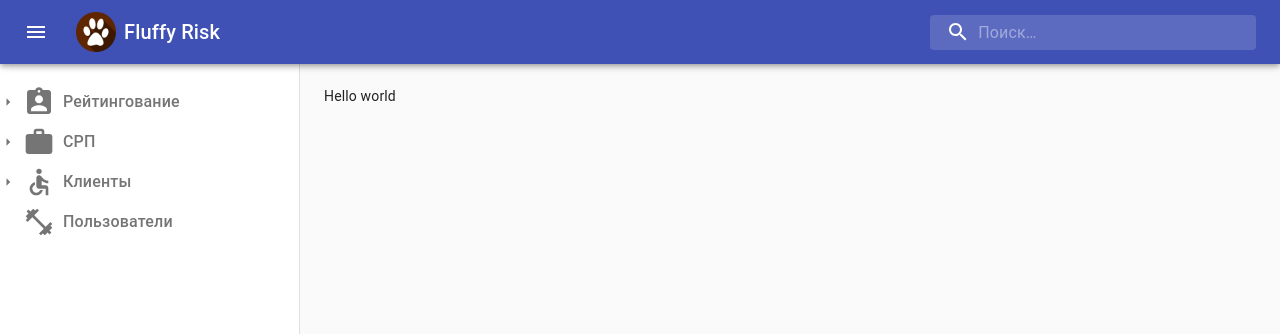
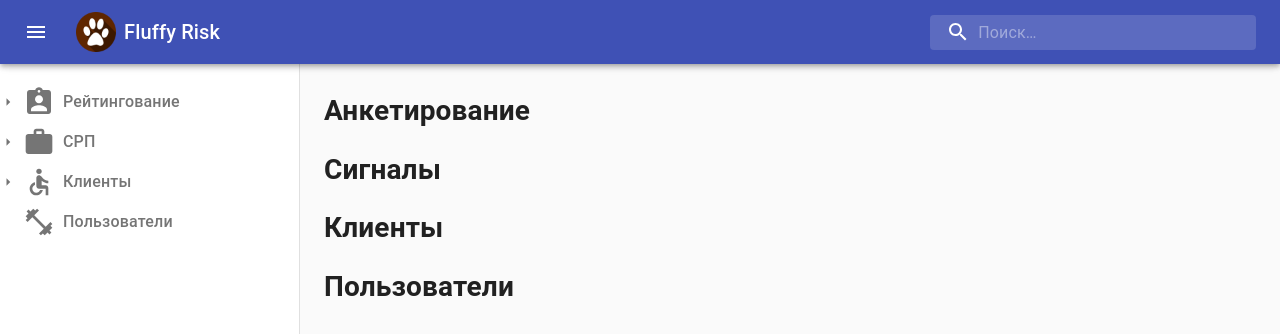
Before and after one commit to Arsainos/fluffy-risk, a React (Create React App) app in the folder client/: page / in a window 1280 px wide. Shown: the top 334 px of the page. Built offline with nearby package versions, Linux system fonts and the light colour scheme.

Commit message:
<client> add lazy-suspense loading of containers

```diff
--- a/client/src/App.js
+++ b/client/src/App.js
@@ -1,13 +1,27 @@
-import React from 'react';
+import React, { lazy, Suspense } from 'react';
 import { Route, Switch, Redirect } from 'react-router-dom';
 
 // import components
 import Layout from './components/Layout/Layout';
+import Spinner from './components/UI/Spinner/spinner';
+
+// lazy loading and code splitting for containers
+const Clients = lazy(() => import('./containers/Clients/clients'));
+const Ranking = lazy(() => import('./containers/Ranking/ranking'));
+const Srp = lazy(() => import('./containers/SRP/srp'));
+const Users = lazy(() => import('./containers/Users/users'));
 
 function App() {
   return (
     <Layout>
-        <p>Hello world</p>
+        <Suspense fallback={Spinner}>
+          <React.Fragment>
+            <Ranking />
+            <Srp />
+            <Clients />
+            <Users />
+          </React.Fragment>
+        </Suspense>
     </Layout>
   );
 }
```
